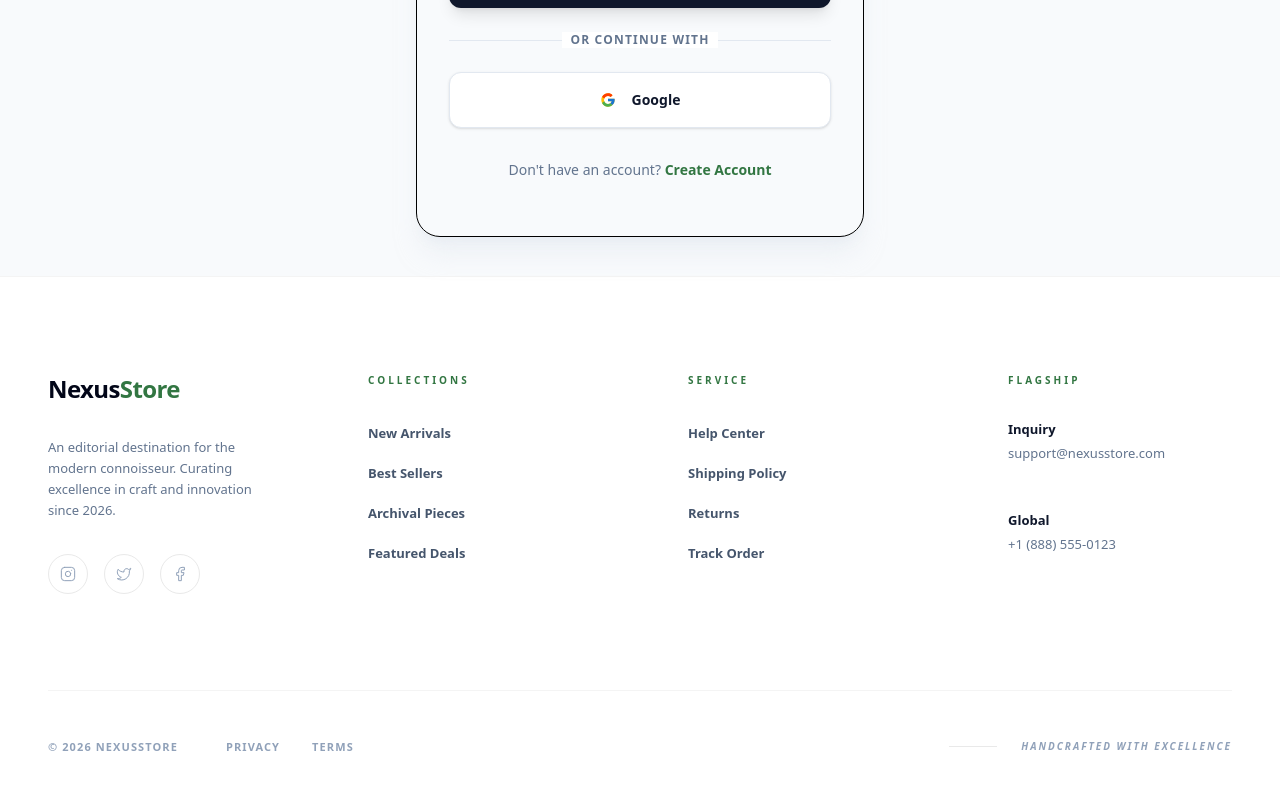
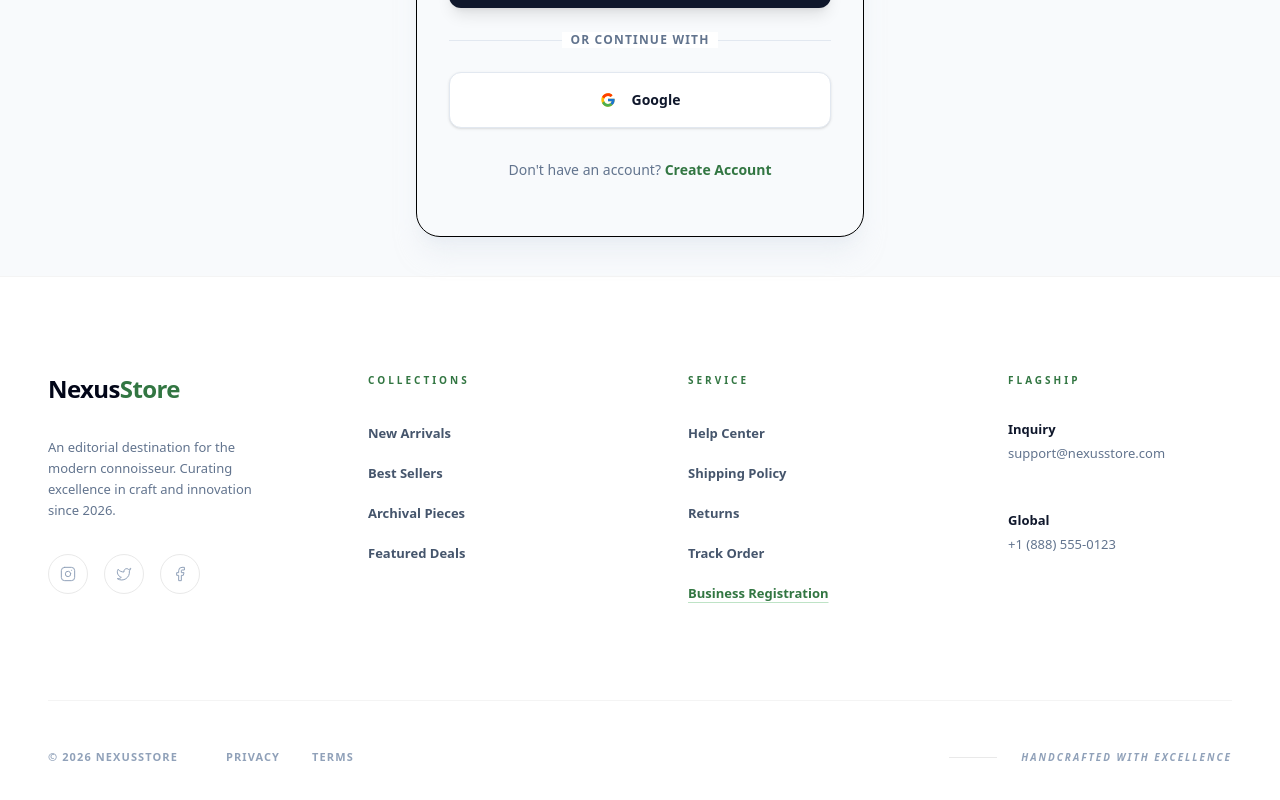
Before and after one commit to adhivedhanlr-maker/E-commerce, a Next.js app in the folder frontend/: page /login in a window 1280 px wide. Shown: the part 604-1404 px from the top of the page. Built offline with nearby package versions, Linux system fonts and the light colour scheme; no server answers.

Commit message:
feat: add business registration link to footer

```diff
--- a/frontend/src/components/common/Footer.tsx
+++ b/frontend/src/components/common/Footer.tsx
@@ -55,6 +55,11 @@ const Footer = () => {
                                     </Link>
                                 </li>
                             ))}
+                            <li>
+                                <Link href="/seller/register" className="text-[13px] font-bold text-primary-600 transition-all hover:text-primary-700 underline underline-offset-4 decoration-primary-200">
+                                    Business Registration
+                                </Link>
+                            </li>
                         </ul>
                     </div>
 
```
